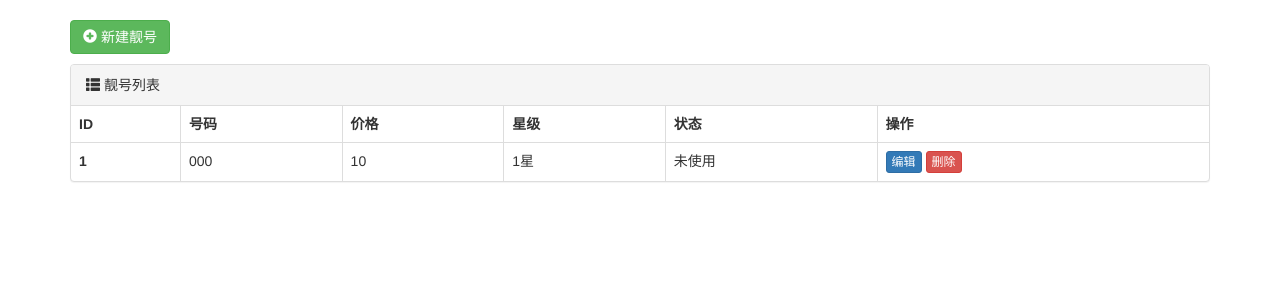
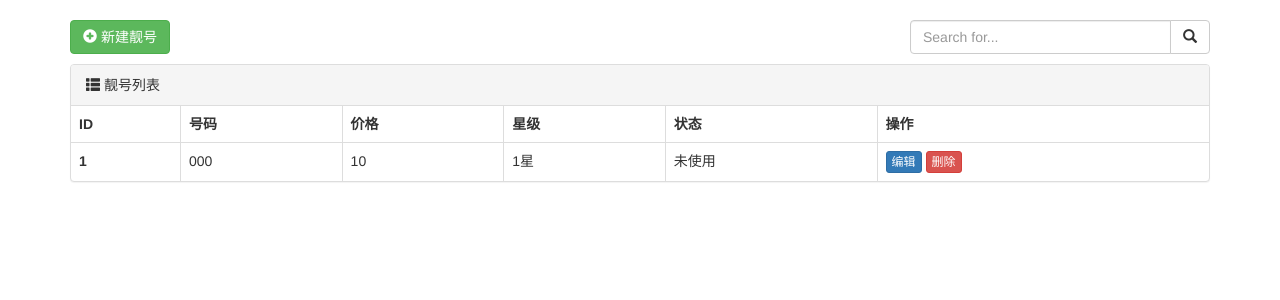
Before and after one commit to VioletEvergardenZz/django_web, a Django app: page /pretty/list/ in a window 1280 px wide. Shown: the part 52-352 px from the top of the page. Run offline with Django 5.2, Linux system fonts and the light colour scheme; tables that the repository leaves empty hold one stand-in row (values such as "Sample post"); some libraries are stand-ins or nearby versions.

Commit message:
靓号管理-搜索

```diff
--- a/app01/templates/pretty_list.html
+++ b/app01/templates/pretty_list.html
@@ -2,14 +2,25 @@
 
 {% block content %}
     <div class="container">
-        <div style="margin-bottom: 10px">
+        <div style="margin-bottom: 10px" class="clearfix">
             <a class="btn btn-success" href="/pretty/add/">
-            <span class="glyphicon glyphicon-plus-sign" aria-hidden="true"></span>
-                新建靓号
+                <span class="glyphicon glyphicon-plus-sign" aria-hidden="true"></span>
+                    新建靓号
             </a>
-
+            <div style="float: right;width: 300px">
+                <form method="get">
+                    <div class="input-group">
+                        <input type="text" name="q" class="form-control" placeholder="Search for..." value="{{ search_data }}">
+                        <span class="input-group-btn">
+                            <button class="btn btn-default" type="submit">
+                                <span class="glyphicon glyphicon-search" aria-hidden="true"></span>
+                            </button>
+                          </span>
+                    </div>
+                </form>
+            </div>
         </div>
-        <div class="panel panel-default">
+    <div class="panel panel-default">
       <!-- Default panel contents -->
       <div class="panel-heading">
           <span class="glyphicon glyphicon-th-list" aria-hidden="true"></span>
--- a/app01/views.py
+++ b/app01/views.py
@@ -125,8 +125,12 @@ def user_delete(request,nid):
 
 '靓号列表'
 def pretty_list(request):
-    queryset = models.PrettyNum.objects.all().order_by('-level')
-    return render(request,'pretty_list.html',{'queryset':queryset})
+    data_dict = {}
+    search_data = request.GET.get('q', "")
+    if search_data:
+        data_dict["mobile__contains"] = search_data
+    queryset = models.PrettyNum.objects.filter(**data_dict).order_by('-level')
+    return render(request,'pretty_list.html',{'queryset':queryset,"search_data":search_data})
 
 class PrettyNumModelForm(forms.ModelForm):
     # 验证:方式1
```
